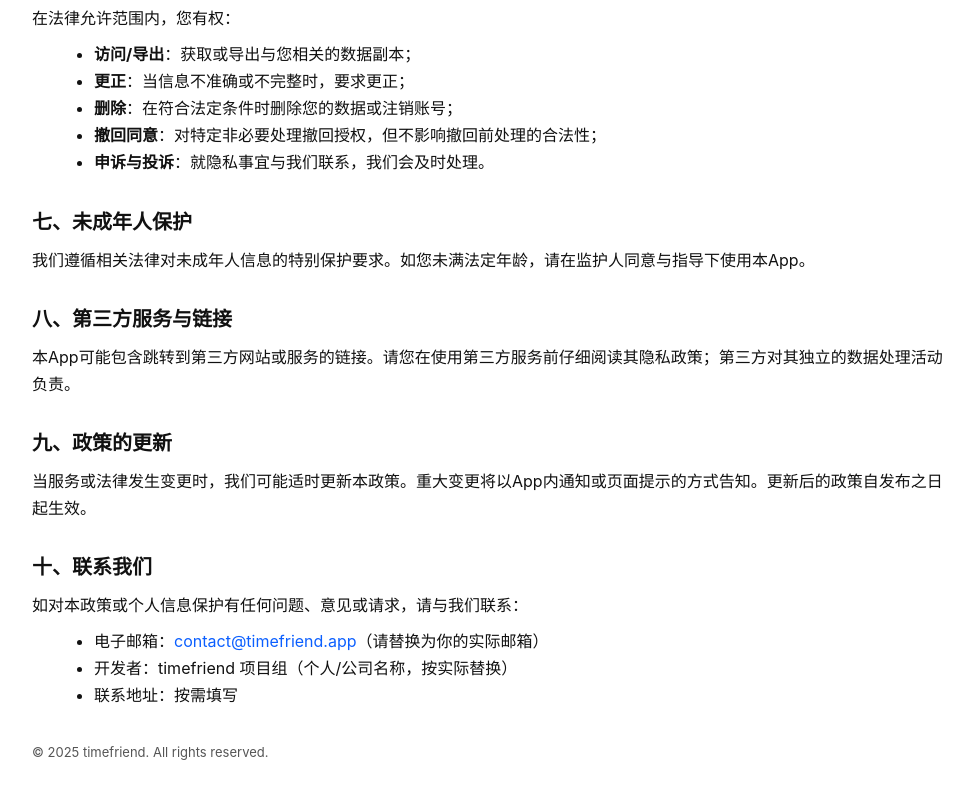
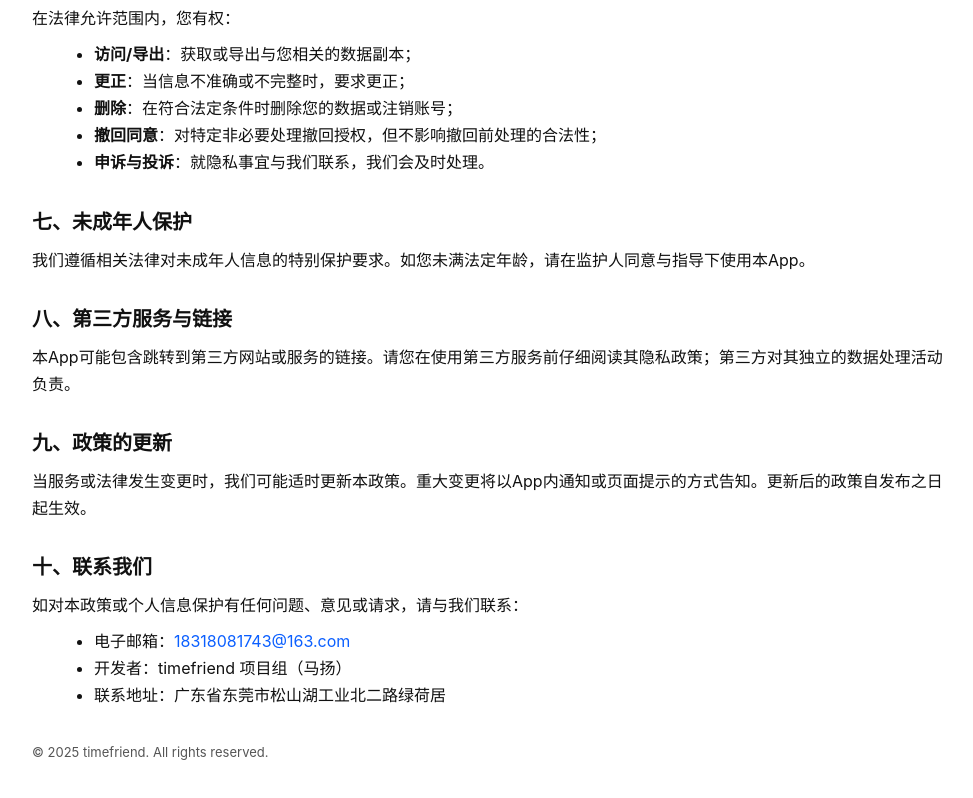
Before and after one commit to Masir1128/timefriend-privacy, a plain HTML site: page index.html in a window 1280 px wide. Shown: the part 1578-2376 px from the top of the page, without its empty margins (148-1121 px from the left). Drawn offline with Linux system fonts and the light colour scheme.

Commit message:
update privacy

```diff
--- a/index.html
+++ b/index.html
@@ -29,7 +29,7 @@
     <h1>timefriend隐私政策</h1>
     <p class="sub">最近更新：2025-10-17</p>
 
-    <p>感谢使用 <strong>timefriend</strong>（下称“本App”）。我们重视您的个人信息与隐私保护。本政策旨在清晰说明我们如何收集、使用、存储、共享与保护您的信息，以及您所享有的权利。本政策适用于您在各平台上使用本App及相关服务的全部情形。</p>
+    <p>感谢使用 <strong>timefriend</strong>（“TimeFriend-时语”）。我们重视您的个人信息与隐私保护。本政策旨在清晰说明我们如何收集、使用、存储、共享与保护您的信息，以及您所享有的权利。本政策适用于您在各平台上使用本App及相关服务的全部情形。</p>
 
     <div class="card">
       <p><strong>要点速览</strong></p>
@@ -107,9 +107,9 @@
     <h2>十、联系我们</h2>
     <p>如对本政策或个人信息保护有任何问题、意见或请求，请与我们联系：</p>
     <ul>
-      <li>电子邮箱：<a href="mailto:contact@timefriend.app">contact@timefriend.app</a>（请替换为你的实际邮箱）</li>
-      <li>开发者：timefriend 项目组（个人/公司名称，按实际替换）</li>
-      <li>联系地址：按需填写</li>
+      <li>电子邮箱：<a href="mailto:contact@timefriend.app">18318081743@163.com</a></li>
+      <li>开发者：timefriend 项目组（马扬）</li>
+      <li>联系地址：广东省东莞市松山湖工业北二路绿荷居</li>
     </ul>
 
     <p class="foot">© 2025 timefriend. All rights reserved.</p>
```
